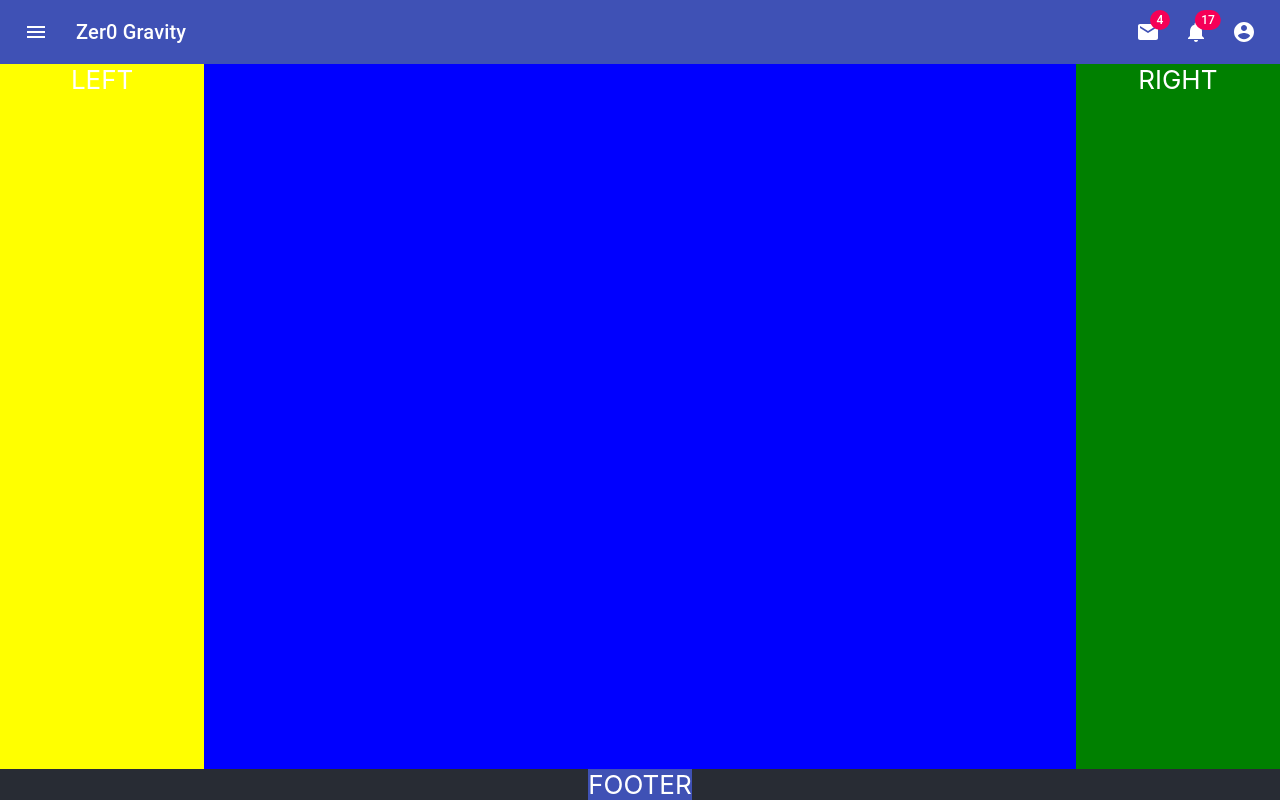
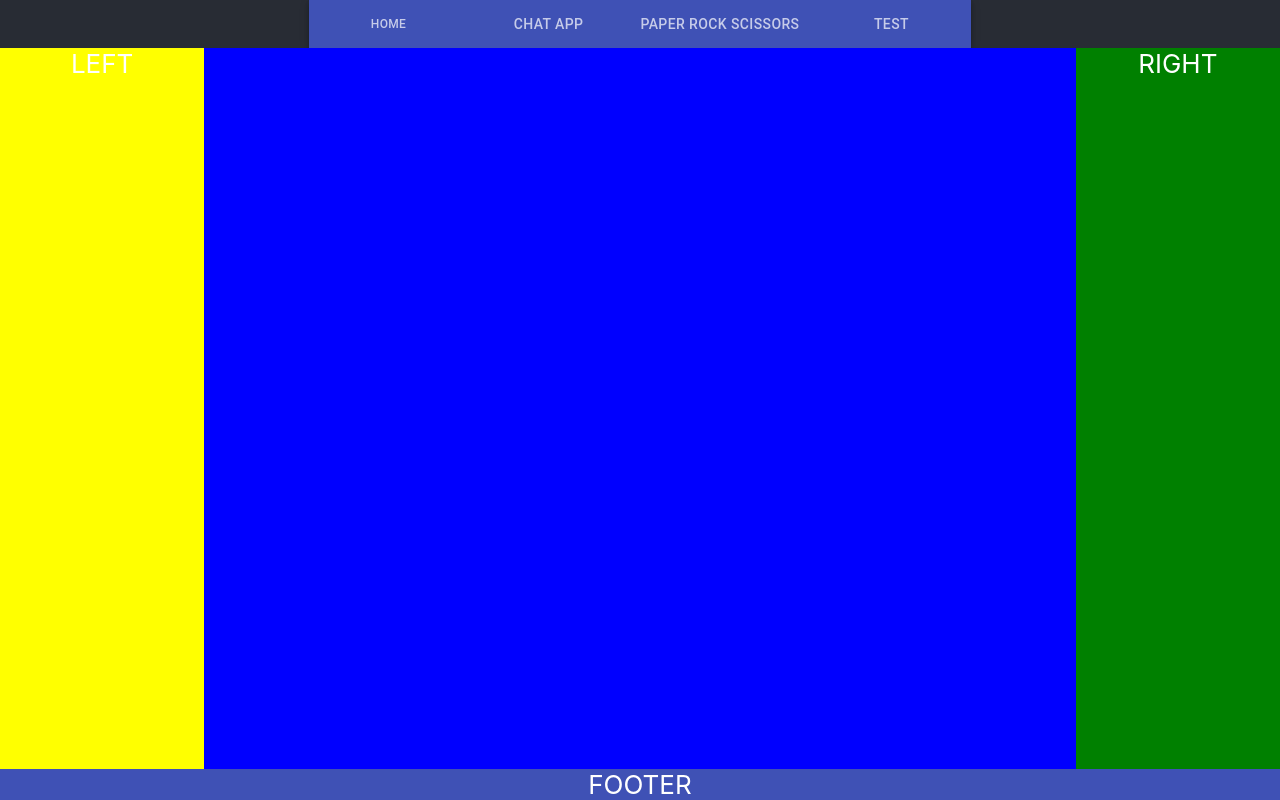
Before and after one commit to TeacHKal/webapp-react-ts, a React (Create React App) app: page / in a window 1280 px wide. Built offline with nearby package versions, Linux system fonts and the light colour scheme; no server answers.

Commit message:
navigatioin mui impl

```diff
--- /dev/null
+++ b/src/components/navMenu/index.tsx
@@ -0,0 +1,85 @@
+import React from 'react';
+import { makeStyles, Theme } from '@material-ui/core/styles';
+import AppBar from '@material-ui/core/AppBar';
+import Tabs from '@material-ui/core/Tabs';
+import Tab from '@material-ui/core/Tab';
+import Typography from '@material-ui/core/Typography';
+import Box from '@material-ui/core/Box';
+import {RouteComponentProps, withRouter} from "react-router-dom";
+
+interface TabPanelProps {
+    children?: React.ReactNode;
+    index: any;
+    value: any;
+}
+
+interface props extends RouteComponentProps {}
+
+
+function TabPanel(props: TabPanelProps) {
+    const { children, value, index, ...other } = props;
+
+    return (
+        <div
+            role="tabpanel"
+            hidden={value !== index}
+            id={`wrapped-tabpanel-${index}`}
+            aria-labelledby={`wrapped-tab-${index}`}
+            {...other}
+        >
+            {value === index && (
+                <Box p={3}>
+                    <Typography>{children}</Typography>
+                </Box>
+            )}
+        </div>
+    );
+}
+
+function a11yProps(index: any) {
+    return {
+        id: `wrapped-tab-${index}`,
+        'aria-controls': `wrapped-tabpanel-${index}`,
+    };
+}
+
+const useStyles = makeStyles((theme: Theme) => ({
+    root: {
+        flexGrow: 1,
+        backgroundColor: theme.palette.background.paper,
+    },
+}));
+
+const NavMenu: React.FC<props> = (props) => {
+    const classes = useStyles();
+    const [value, setValue] = React.useState('one');
+
+    const goToRouterPath = (path: string) => {
+        props.history.push(path);
+    };
+
+    const handleChange = (event: React.ChangeEvent<{}>, newValue: string) => {
+        setValue(newValue);
+        goToRouterPath(newValue);
+    };
+
+    return (
+        <div className={classes.root}>
+            <AppBar position="static">
+                <Tabs value={value} onChange={handleChange} aria-label="wrapped label tabs example">
+                    <Tab
+                        value="/"
+                        label="Home"
+                        wrapped
+                        {...a11yProps('one')}
+                    />
+                    <Tab value="/chatApp" label="Chat App" {...a11yProps('two')} />
+                    <Tab value="/rps" label="Paper Rock Scissors" {...a11yProps('three')} />
+                    <Tab value="/test" label="Test" {...a11yProps('three')} />
+                </Tabs>
+            </AppBar>
+        </div>
+    );
+}
+
+export default withRouter(NavMenu);
--- /dev/null
+++ b/src/screens/appHeader/index.scss
@@ -0,0 +1,9 @@
+.footer {
+  &_con {
+    display: flex;
+    background-color: white;
+    width: 100%;
+    flex-direction: column;
+    align-items: center;
+}
+}
--- a/src/screens/appHeader/index.tsx
+++ b/src/screens/appHeader/index.tsx
@@ -1,9 +1,12 @@
 import React from 'react';
-import { PrimaryAppBar } from '../../components/primaryAppBar';
+import NavMenu from "../../components/navMenu";
+import './index.scss';
 
 export const AppHeader: React.FC = () => {
 
     return(
-        <PrimaryAppBar />
+        <div className={"header_con"}>
+            <NavMenu />
+        </div>
     );
 }
```
